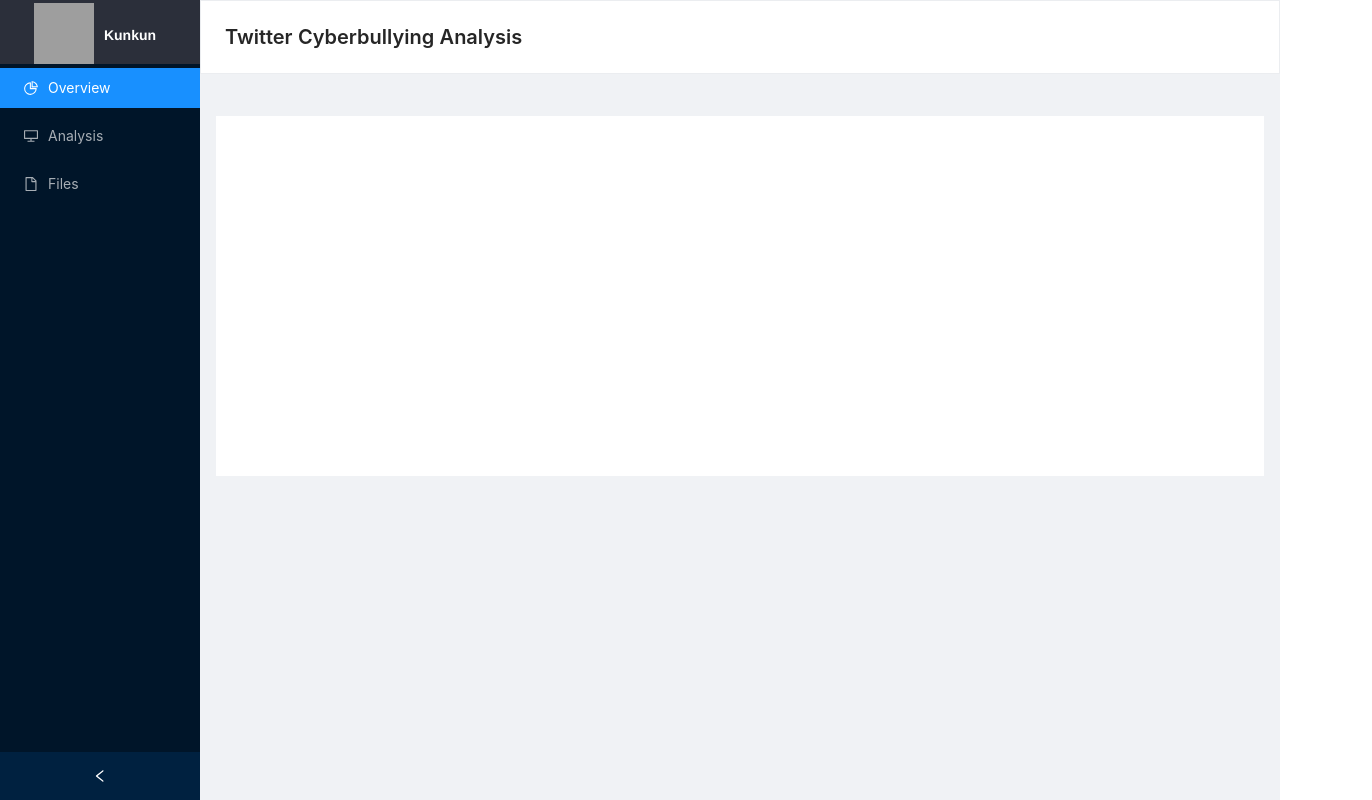
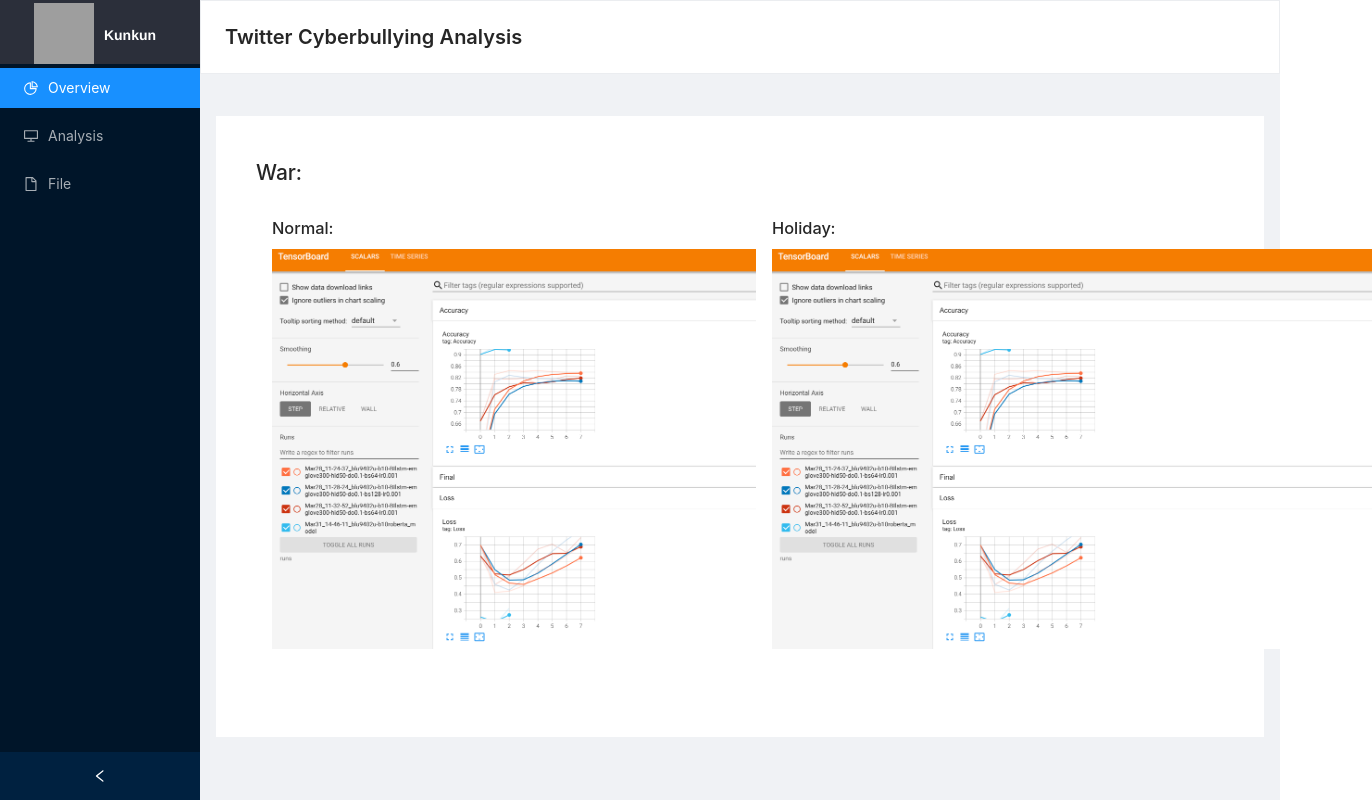
Before and after one commit to DANLEIQIANG/CMPT733_finalProject, a React (Create React App) app in the folder Frontend/: page /file in a window 1280 px wide. Shown: the whole page, 1372 px wide, since content can reach past the window. Built offline with nearby package versions, Linux system fonts and the light colour scheme; grey boxes are pictures that could not be loaded.

Commit message:
add new file page

```diff
--- /dev/null
+++ b/Frontend/src/pages/File/index.css
@@ -0,0 +1,11 @@
+.chart-wrapper {
+    position: relative;
+    background: #fff;
+    padding: 16px 16px 0;
+    margin-bottom: 32px;
+}
+img{
+    width:600px;
+    height:400px;
+    object-fit:cover;
+}
--- /dev/null
+++ b/Frontend/src/pages/File/index.jsx
@@ -0,0 +1,38 @@
+import React, {Component} from 'react';
+import "./index.css";
+import { Row, Col } from "antd";
+
+class File extends Component{
+    render() {
+            return (
+                <div >
+                    <div className="chart-wrapper">
+                        <h2>War: </h2>
+                            <Row gutter={32}>
+                                <Col xs={24} sm={24} lg={12}>
+                                    <div className="chart-wrapper">
+                                        <h1>Normal: </h1>
+                                            <img src={require("./tensorboard.png")} alt=""/>
+                                    </div>
+                                </Col>
+                                <Col xs={24} sm={24} lg={12}>
+                                    <div className="chart-wrapper">
+                                        <h1>Holiday: </h1>
+                                            <img src={require("./tensorboard.png")} alt=""/>
+
+                                    </div>
+                                </Col>
+
+                            </Row>
+
+
+
+
+                    </div>
+
+
+                </div>
+            );
+        }
+}
+export default File;
--- a/Frontend/src/router/index.jsx
+++ b/Frontend/src/router/index.jsx
@@ -5,6 +5,7 @@
 import Header from "../views/layout/Header";
 import Overview from "../pages/Overview"
 import Analysis from "../pages/Analysis"
+import File from "../pages/File";
 import * as PropTypes from "prop-types";
 const {Content} = Layout;
 
@@ -21,6 +22,7 @@
                             <Routes>
                                 <Route path="/overview" element={<Overview/>} />
                                 <Route path="/analysis" element={<Analysis/>} />
+                                <Route path="/file" element={<File/>} />
                                 <Route path="/" element={<Navigate to="/overview"/>} />
                             </Routes>
                         </div>
--- a/Frontend/src/views/layout/Sider/index.jsx
+++ b/Frontend/src/views/layout/Sider/index.jsx
@@ -35,8 +35,8 @@
                     <Menu.Item key="2" icon={<DesktopOutlined />}>
                         <Link to='/analysis'>Analysis</Link >
                     </Menu.Item>
-                    <Menu.Item key="9" icon={<FileOutlined />}>
-                        Files
+                    <Menu.Item key="3" icon={<FileOutlined />}>
+                        <Link to='/file'>File</Link >
                     </Menu.Item>
                 </Menu>
             </Sider>
```
Also changed, not shown: Frontend/src/pages/File/tensorboard.png (added), Frontend/src/router/index.css (line endings or trailing spaces).
